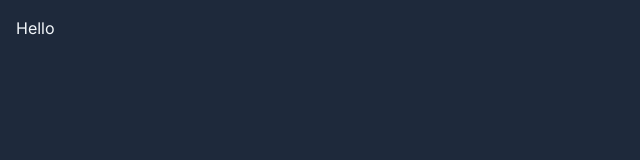
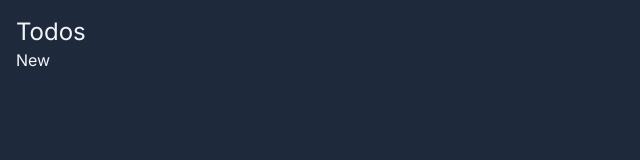
Before and after one commit to clickclickcode/learn-next-todo-project, a Next.js app: page / in a window 1280 px wide. Shown: the top 160 px of the page, without its empty margins (0-640 px from the left). Built offline with nearby package versions, Linux system fonts and the light colour scheme.

Commit message:
adding new route and Link tags

```diff
--- /dev/null
+++ b/src/app/new/page.tsx
@@ -0,0 +1,5 @@
+export default function New() {
+    return (
+        <h1>Hello from the new side</h1>
+    )
+}
--- a/src/app/page.tsx
+++ b/src/app/page.tsx
@@ -1,7 +1,14 @@
+import Link from 'next/link'
+
 export default function Home() {
   return (
-    <h1>
-      Hello
-    </h1>
+    <>
+      <header>
+        <h1 className="text-2xl">Todos</h1>
+        {/* These Link tags work just like an anchor tag, but needs to be imported prior to use */}
+        <Link href='/new'>New</Link>
+      </header>
+      <ul></ul>
+    </>
   )
 }
```
